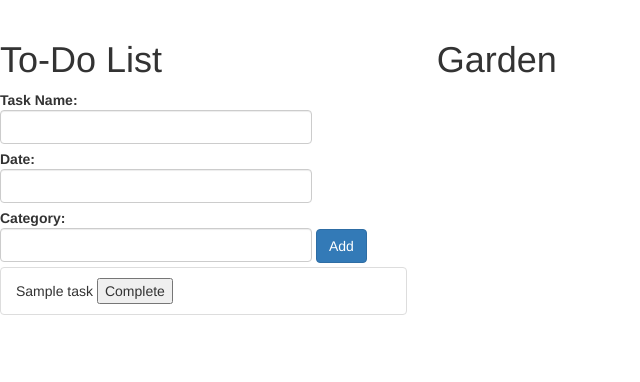
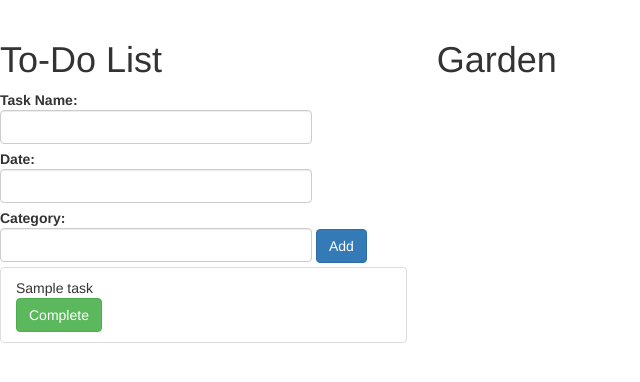
Before and after one commit to IWU-CS253/Task-Garden, a Flask app: template Templates/index.html in a window 1280 px wide. Shown: the part 52-434 px from the top of the page, without its empty margins (0-640 px from the left). Run offline with Flask 3, Linux system fonts and the light colour scheme; the template is opened without the code that fills it: most values are stand-ins (such as "Sample title", 1, 10 or a date in 2020); some libraries are stand-ins or nearby versions.

Commit message:
Now allows for completing tasks

```diff
--- a/Templates/index.html
+++ b/Templates/index.html
@@ -17,7 +17,7 @@
                     <label>Category:
                         <input type="text" size="30" name="task_category" class="form-control">
                     </label>
-                    <input hidden name="task_status" value="false">
+                    <input hidden name="task_status" value=false>
                     <input hidden name="user_id" value="1">
                     <input type="submit" value="Add" class="btn btn-primary">
                 </form>
@@ -26,9 +26,10 @@
                 {%for i in task%}
                     <li class="list-group-item">
                         {{i.task_name}}
-                        <button type="button">
-                            Complete
-                        </button>
+                        <form action="{{ url_for('complete_task') }}" method="post" class="delete-entry">
+                        <input hidden name="taskid" value="{{ i.taskid }}">
+                        <input type="submit" value="Complete" class="btn btn-success">
+                        </form>
                     </li>
                 {% endfor %}
             </ul>
```
